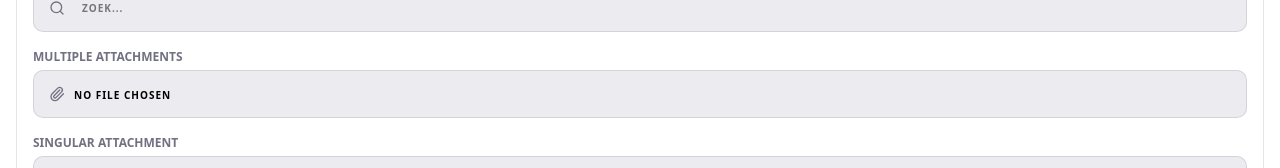
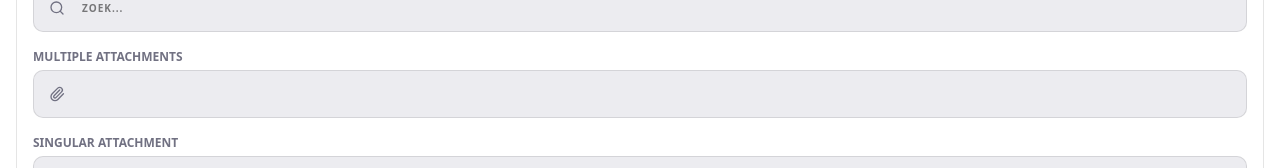
Before and after one commit to SELab-2/viernulvier-4, a Nuxt app in the folder frontend/: page /tempShowcase in a window 1280 px wide. Shown: the part 771-939 px from the top of the page. Built offline with nearby package versions, Linux system fonts and the light colour scheme.

Commit message:
small changes

```diff
--- a/frontend/app/components/form/fields/BaseFileUpload.vue
+++ b/frontend/app/components/form/fields/BaseFileUpload.vue
@@ -72,7 +72,7 @@ function removeFile(index: number) { // handles removing a file
           :accept="props.accept"
           :multiple="props.multiple"
           @change="handleFileChange"
-          class="pl-10 pr-4 bg-muted border border-border h-12 leading-[3rem] font-bold uppercase text-[10px] tracking-widest rounded-lg w-full outline-none transition-colors duration-150 hover:border-foreground/20 hover:bg-muted/70 focus:border-foreground/30 focus:bg-background file:hidden cursor-pointer"
+          class="pl-10 pr-4 bg-muted border border-border h-12 leading-[3rem] font-bold uppercase text-[10px] tracking-widest rounded-lg w-full outline-none transition-colors duration-150 hover:border-foreground/20 hover:bg-muted/70 focus:border-foreground/30 focus:bg-background file:hidden cursor-pointer text-transparent"
       />
 
       <!-- Paperclip icon -->
```
